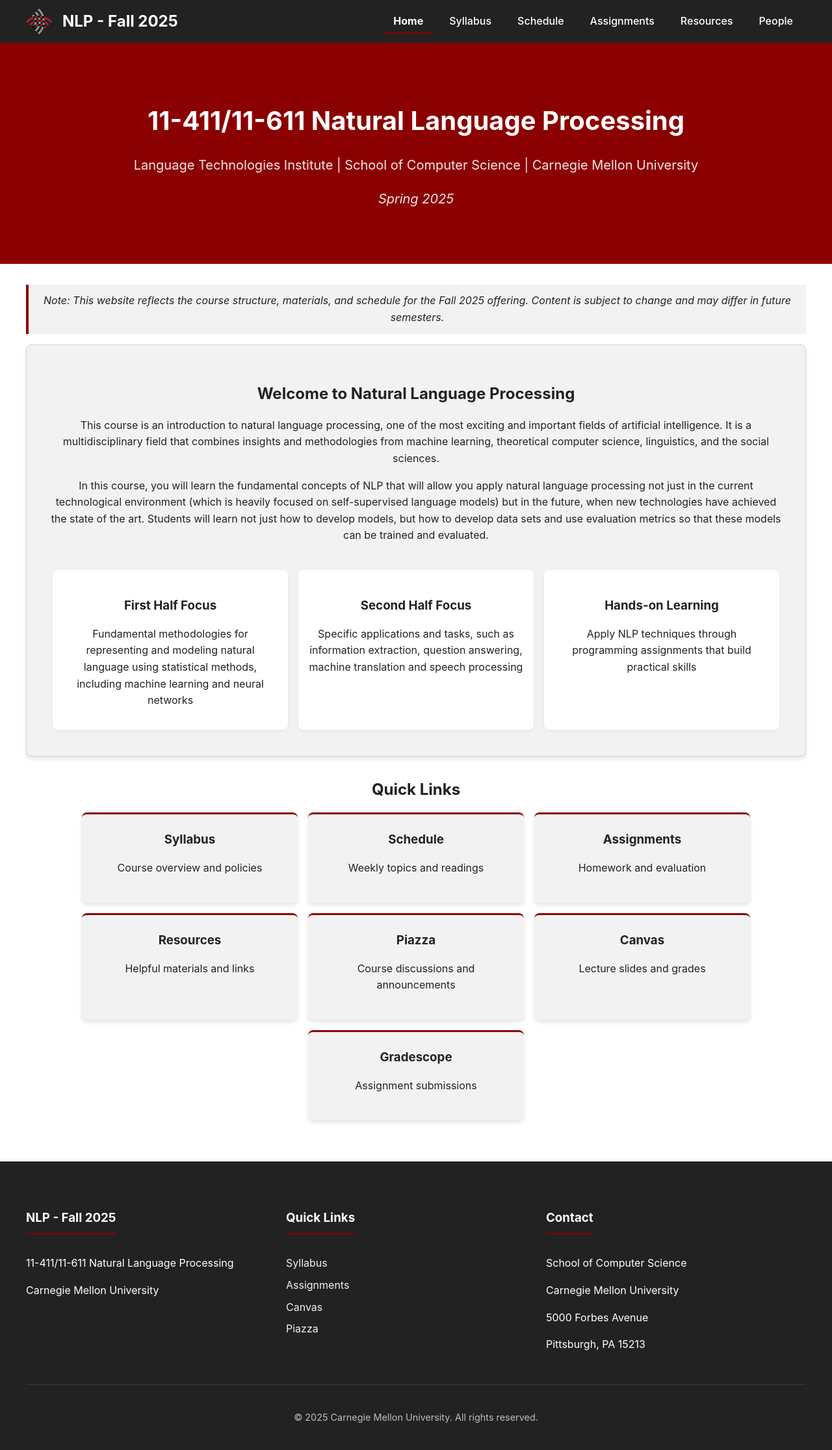
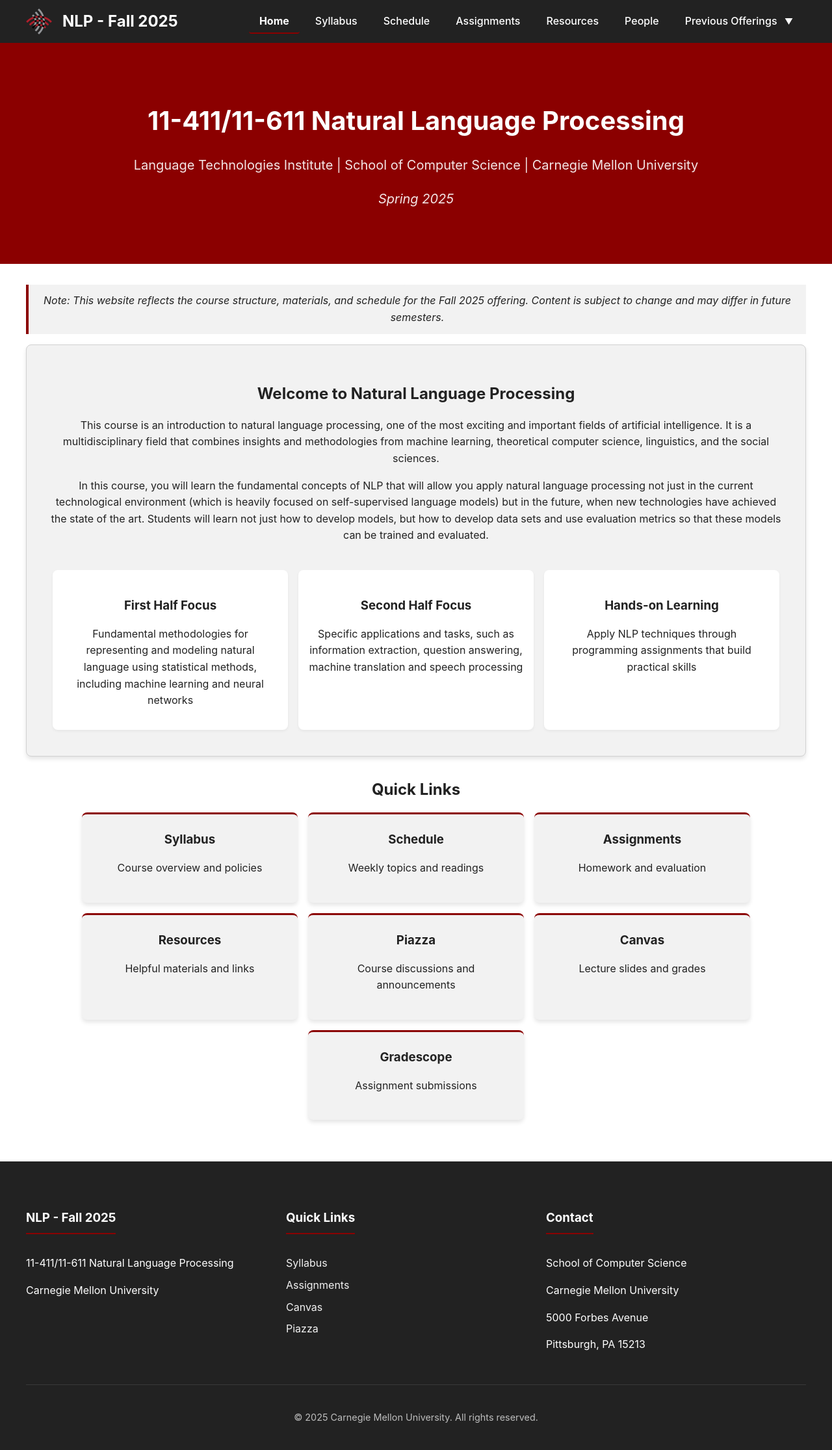
Before and after one commit to reecursion/11411-NLP-Fall2025, a Jekyll site: the page built from index.md, in a window 1280 px wide. Shown: the whole page at 65% size. Built offline with Jekyll 4.4.1, drawn with Linux system fonts in a browser that asks for light colours.

Commit message:
Adding previous offerings

```diff
--- a/_includes/navigation.html
+++ b/_includes/navigation.html
@@ -6,5 +6,11 @@
     <li><a href="{{ '/assignments' | relative_url }}" class="nav-link {% if page.url == '/assignments/' %}active{% endif %}">Assignments</a></li>
     <li><a href="{{ '/resources' | relative_url }}" class="nav-link {% if page.url == '/resources/' %}active{% endif %}">Resources</a></li>
     <li><a href="{{ '/people' | relative_url }}" class="nav-link {% if page.url == '/people/' %}active{% endif %}">People</a></li>
+    <li class="dropdown">
+      <a href="#" class="nav-link dropdown-toggle">Previous Offerings</a>
+      <div class="dropdown-content">
+        <a href="https://reecursion.github.io/11411-11611-nlp-website/">Spring 2025</a>
+      </div>
+    </li>
   </ul>
 </nav>
--- a/assets/css/main.css
+++ b/assets/css/main.css
@@ -662,3 +662,75 @@ pre code {
     text-align: center;
   }
 }
+
+/* Add this to your assets/css/main.css file */
+
+/* Dropdown Navigation Styles */
+.dropdown {
+  position: relative;
+  display: inline-block;
+}
+
+.dropdown-toggle::after {
+  content: " ▼";
+  font-size: 0.8em;
+  margin-left: 0.5rem;
+}
+
+.dropdown-content {
+  display: none;
+  position: absolute;
+  background-color: var(--primary-black);
+  min-width: 180px;
+  box-shadow: 0px 8px 16px 0px rgba(0,0,0,0.3);
+  z-index: 1000;
+  border-radius: 4px;
+  top: 100%;
+  right: 0;
+}
+
+.dropdown-content a {
+  color: white !important;
+  padding: 12px 16px;
+  text-decoration: none;
+  display: block;
+  transition: background-color 0.3s;
+  border-radius: 0;
+  margin: 0;
+  font-weight: normal;
+}
+
+.dropdown-content a:hover {
+  background-color: rgba(255, 255, 255, 0.1);
+  color: white !important;
+}
+
+.dropdown:hover .dropdown-content {
+  display: block;
+}
+
+.dropdown:hover .nav-link {
+  background-color: rgba(255, 255, 255, 0.1);
+}
+
+/* Mobile responsive dropdown */
+@media (max-width: 992px) {
+  .dropdown-content {
+    position: static;
+    display: none;
+    box-shadow: none;
+    background-color: rgba(255, 255, 255, 0.1);
+    margin-top: 0.5rem;
+    border-radius: 4px;
+  }
+
+  .dropdown:hover .dropdown-content,
+  .dropdown.active .dropdown-content {
+    display: block;
+  }
+
+  .dropdown-content a {
+    padding: 8px 16px;
+    font-size: 0.9rem;
+  }
+}
```
Also changed, not shown: _includes/semester-nav.html (added, +11 -0 lines).
